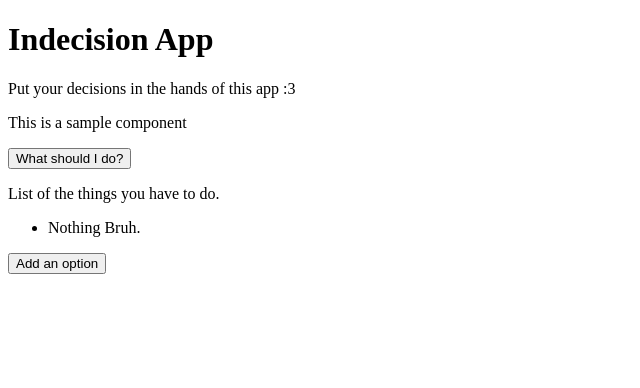
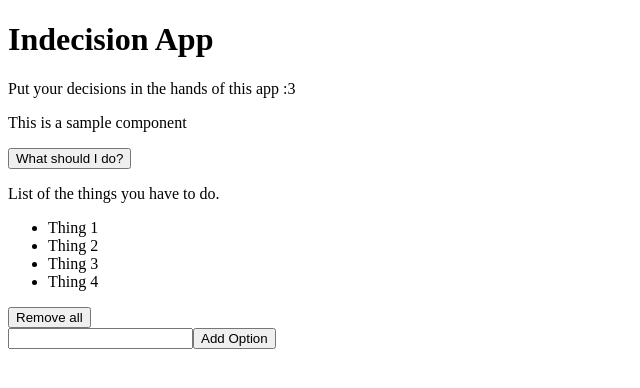
Before and after one commit to theindianotaku/react-indecision-app, a React (Create React App) app: page / in a window 1280 px wide. Shown: the top 388 px of the page, without its empty margins (0-640 px from the left). Built offline with nearby package versions, Linux system fonts and the light colour scheme.

Commit message:
Added all necessary components and updated Readme.

```diff
--- a/src/components/App.js
+++ b/src/components/App.js
@@ -4,18 +4,64 @@ class Header extends Component {
   render() {
     return (
       <div>
-        <h1>Indecision App</h1>
-        <p>Put your decisions in the hands of this app :3</p>
+        <h1>{this.props.title}</h1>
+        <p>{this.props.subtitle}</p>
       </div>
     );
   }
 }
 
 class Action extends Component {
+  handleClick() {
+    alert('handle click');
+  }
+
   render() {
     return (
       <div>
-        <button>What should I do?</button>
+        <button onClick={this.handleClick}>What should I do?</button>
+      </div>
+    );
+  }
+}
+
+class AddOption extends Component {
+  handleOnSubmit(e) {
+    e.preventDefault();
+
+    const option = e.target.elements.option.value.trim();
+    if (option) {
+      alert(option);
+    }
+  }
+
+  render() {
+    return (
+      <div>
+        <form onSubmit={this.handleOnSubmit}>
+          <input type="text" name="option" />
+          <button type="submit">Add Option</button>
+        </form>
+      </div>
+    );
+  }
+}
+
+class Options extends Component {
+  handleRemoveAll() {
+    alert('remove all');
+  }
+
+  render() {
+    return (
+      <div>
+        <p>List of the things you have to do.</p>
+        <ul>
+          {
+            this.props.options.map((option, index) => <Option option={option} key={index} />)
+          }
+        </ul>
+        <button onClick={this.handleRemoveAll}>Remove all</button>
       </div>
     );
   }
@@ -24,40 +70,23 @@ class Action extends Component {
 class Option extends Component {
   render() {
     return (
-      <li>Nothing Bruh.</li>
-    );
-  }
-}
-
-class AddOption extends Component {
-  render() {
-    return (
-      <button>Add an option</button>
-    );
-  }
-}
-
-class Options extends Component {
-  render() {
-    return (
-      <div>
-        <p>List of the things you have to do.</p>
-        <ul>
-          <Option />
-        </ul>
-      </div>
+      <li>{this.props.option}</li>
     );
   }
 }
 
 class App extends Component {
   render() {
+    const title = "Indecision App";
+    const subtitle = "Put your decisions in the hands of this app :3";
+    const options = ['Thing 1', 'Thing 2', 'Thing 3', 'Thing 4'];
+
     return (
       <div className="main">
-        <Header />
+        <Header title={title} subtitle={subtitle} />
         <p>This is a sample component</p>
         <Action />
-        <Options />
+        <Options options={options}/>
         <AddOption />
       </div>
     );
```
Also changed, not shown: 1 other file (tests, documents, lock files or other folders).
